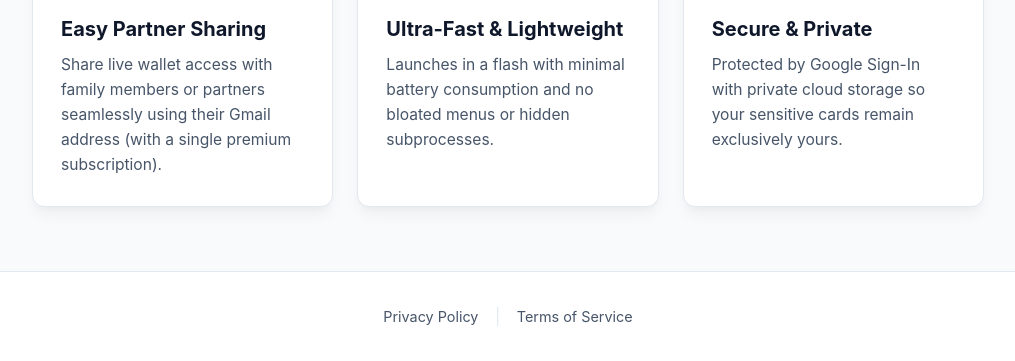
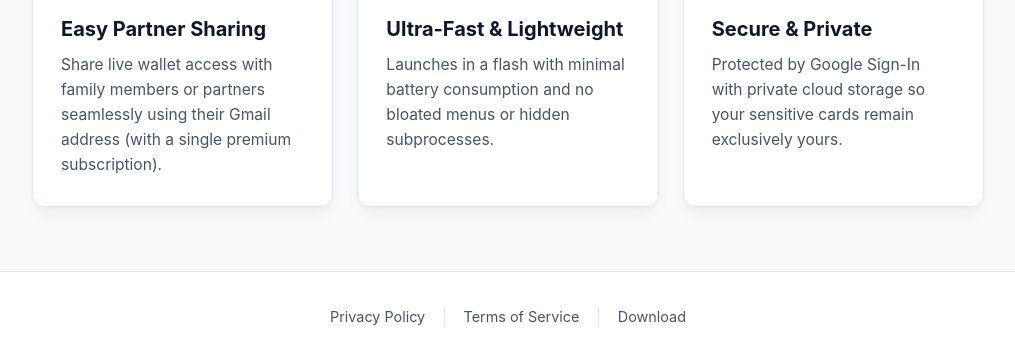
Before and after one commit to aptem-k/aptem-k.github.io, a plain HTML site: page copon/index.html in a window 1280 px wide. Shown: the part 660-1021 px from the top of the page, without its empty margins (132-1147 px from the left). Drawn offline with Linux system fonts and the light colour scheme.

Commit message:
Add download link to footer navigation

```diff
--- a/copon/index.html
+++ b/copon/index.html
@@ -184,6 +184,8 @@
         <a href="privacy.html">Privacy Policy</a>
         <span>|</span>
         <a href="terms.html">Terms of Service</a>
+        <span>|</span>
+        <a href="https://drive.google.com/file/d/1eJ1F8o2MsTFLHyZDaXJQfuESw6PdY8J6/view?usp=drive_link">Download</a>
       </nav>
     </div>
   </footer>
```
